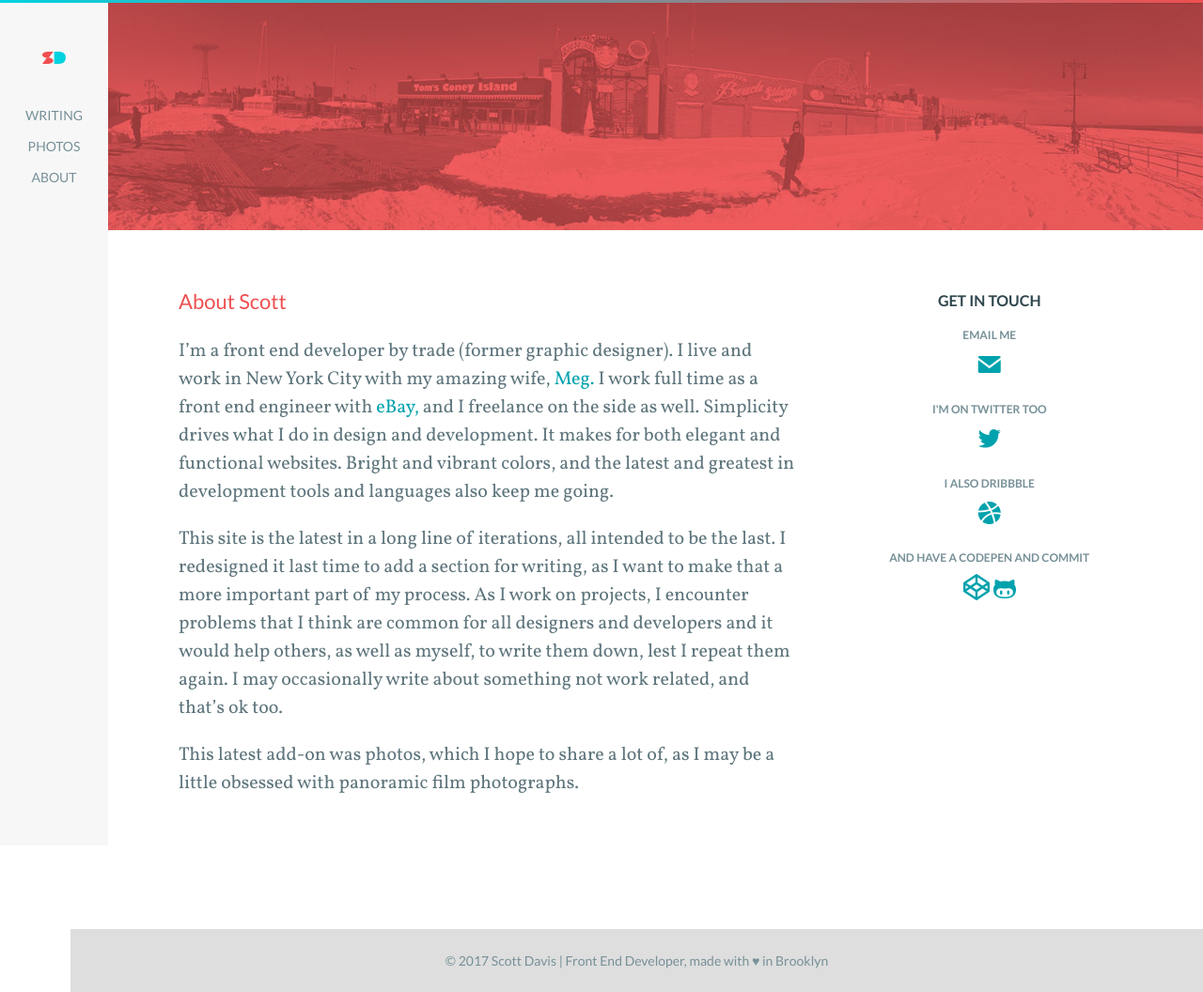
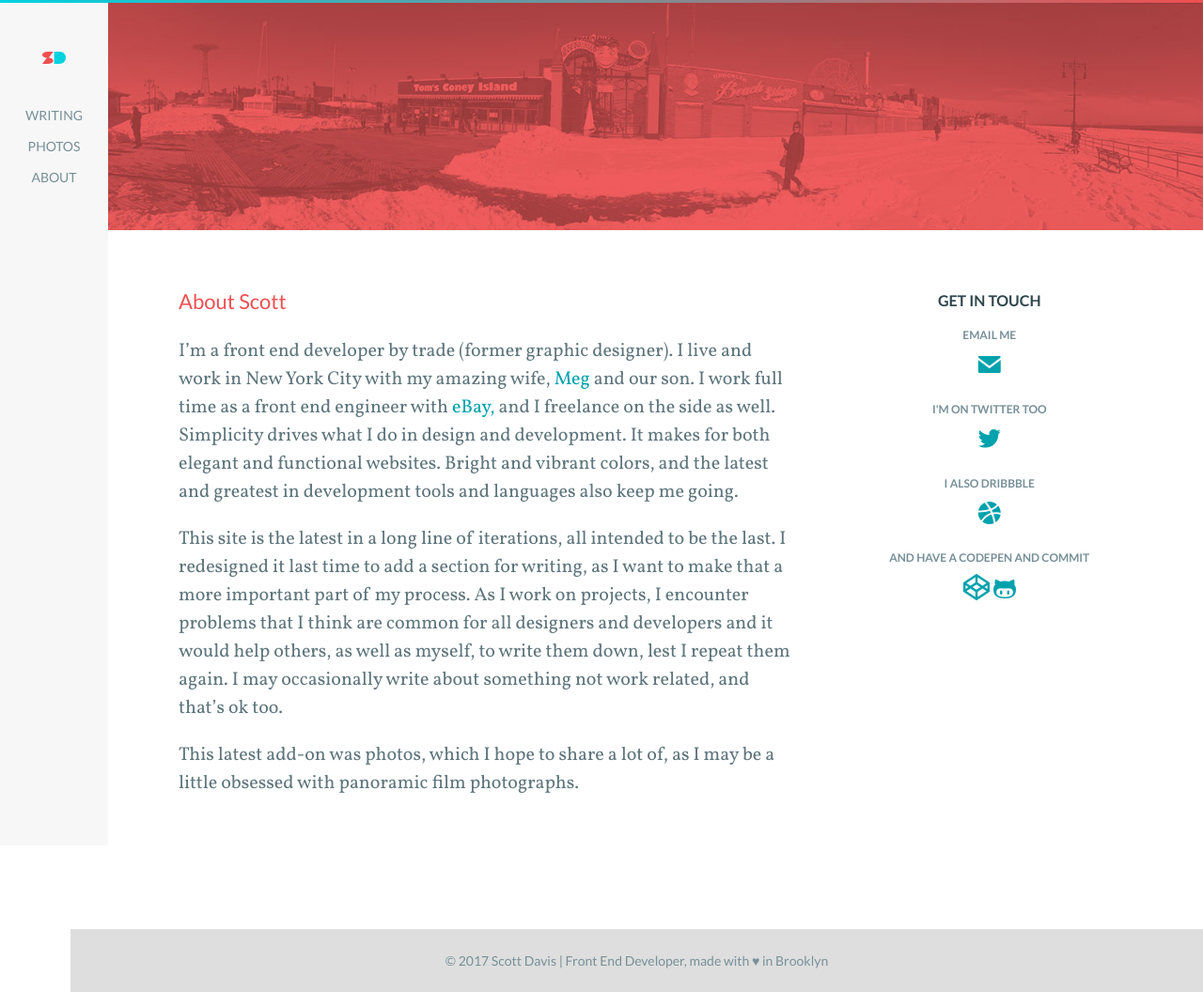
Before and after one commit to scttdavs/scttdavs.github.io, a Jekyll site: the page built from about.md, in a window 1280 px wide. Shown: the whole page at 94% size. Built offline with Jekyll 4.4.1, drawn with Linux system fonts in a browser that asks for light colours.

Commit message:
update about

```diff
--- a/about.md
+++ b/about.md
@@ -8,7 +8,7 @@ permalink: /about/
 ## about scott
 
 I'm a front end developer by trade (former graphic designer). I live and work in New York City with my amazing wife,
-[Meg.](https://twitter.com/megmkdavis)
+[Meg](https://twitter.com/megmkdavis) and our son.
 I work full time as a front end engineer with
 [eBay,](http://www.ebay.com)
 and I freelance on the side as well. Simplicity drives what I do in design and development. It makes for both elegant and functional websites. Bright and vibrant colors, and the latest and greatest in development tools and languages also keep me going.
```
